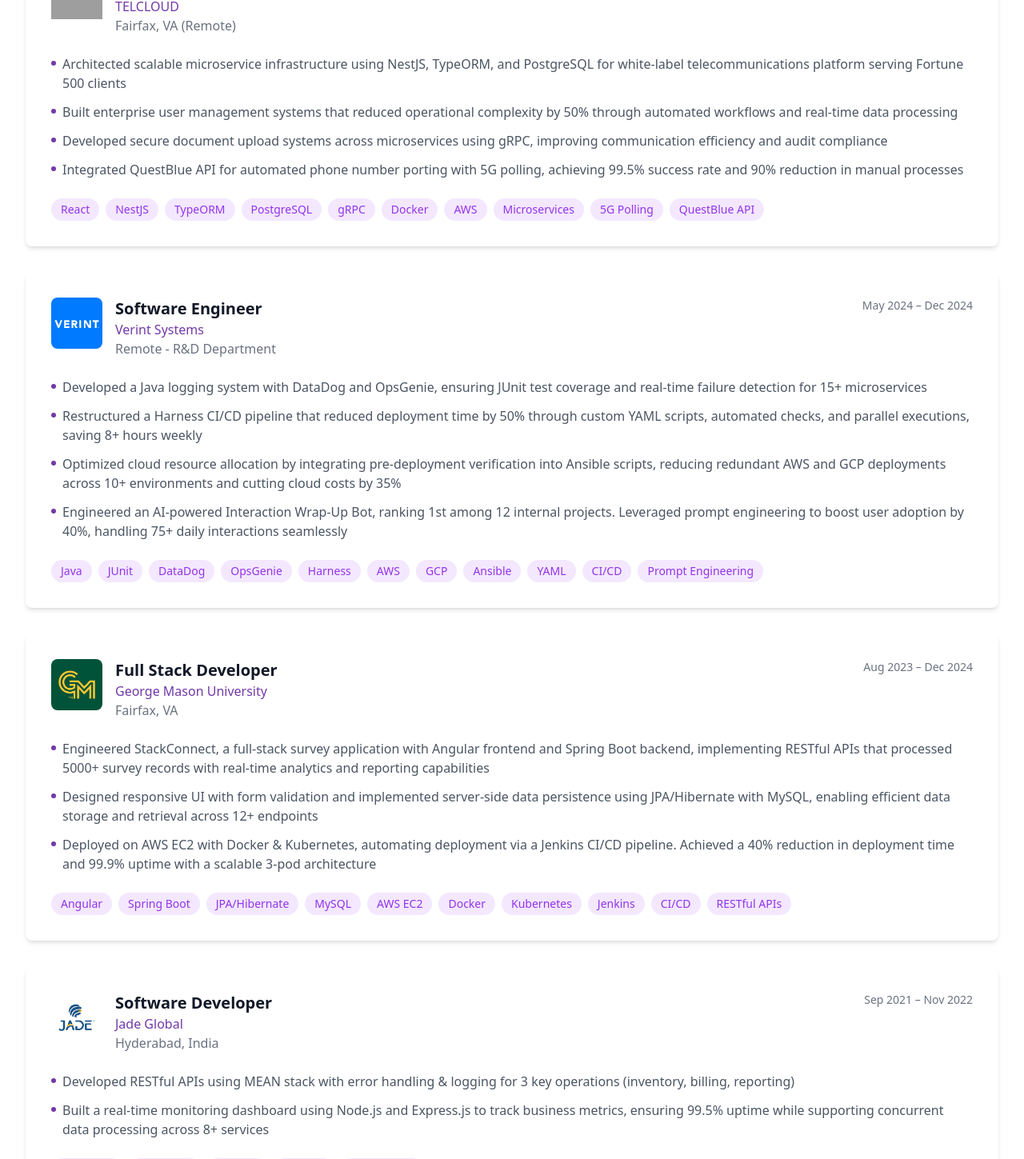
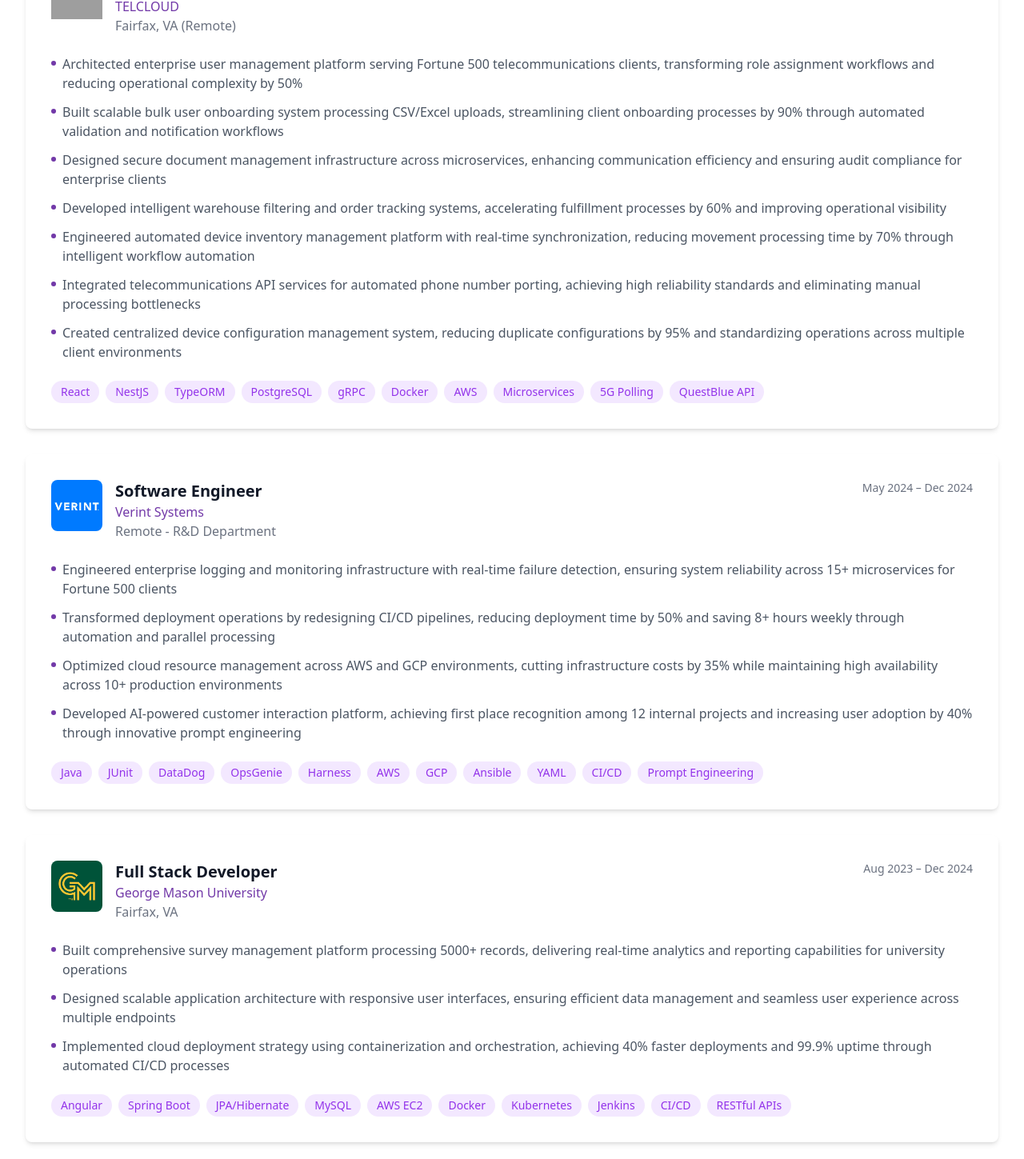
Before and after one commit to ashwithamary/portfolio-v2, a React (Vite) app: page / in a window 1280 px wide. Shown: the part 2180-3629 px from the top of the page at 80% size. Built offline with nearby package versions, Linux system fonts and the light colour scheme; no server answers; grey boxes are pictures that could not be loaded.

Commit message:
Revise experience achievements for clarity and impact

```diff
--- a/src/components/sections/Experience.jsx
+++ b/src/components/sections/Experience.jsx
@@ -1,6 +1,7 @@
 import SectionTitle from '../shared/SectionTitle';
 
 const Experience = () => {
+
   const experiences = [
     {
       title: 'Full Stack Engineer',
@@ -9,10 +10,13 @@
       location: 'Fairfax, VA (Remote)',
       period: 'Apr 2025 – Present',
       achievements: [
-        'Architected scalable microservice infrastructure using NestJS, TypeORM, and PostgreSQL for white-label telecommunications platform serving Fortune 500 clients',
-        'Built enterprise user management systems that reduced operational complexity by 50% through automated workflows and real-time data processing',
-        'Developed secure document upload systems across microservices using gRPC, improving communication efficiency and audit compliance',
-        'Integrated QuestBlue API for automated phone number porting with 5G polling, achieving 99.5% success rate and 90% reduction in manual processes'
+        'Architected enterprise user management platform serving Fortune 500 telecommunications clients, transforming role assignment workflows and reducing operational complexity by 50%',
+        'Built scalable bulk user onboarding system processing CSV/Excel uploads, streamlining client onboarding processes by 90% through automated validation and notification workflows',
+        'Designed secure document management infrastructure across microservices, enhancing communication efficiency and ensuring audit compliance for enterprise clients',
+        'Developed intelligent warehouse filtering and order tracking systems, accelerating fulfillment processes by 60% and improving operational visibility',
+        'Engineered automated device inventory management platform with real-time synchronization, reducing movement processing time by 70% through intelligent workflow automation',
+        'Integrated telecommunications API services for automated phone number porting, achieving high reliability standards and eliminating manual processing bottlenecks',
+        'Created centralized device configuration management system, reducing duplicate configurations by 95% and standardizing operations across multiple client environments'
       ],
       technologies: ['React', 'NestJS', 'TypeORM', 'PostgreSQL', 'gRPC', 'Docker', 'AWS', 'Microservices', '5G Polling', 'QuestBlue API']
     },
@@ -23,10 +27,10 @@
       location: 'Remote - R&D Department',
       period: 'May 2024 – Dec 2024',
       achievements: [
-        'Developed a Java logging system with DataDog and OpsGenie, ensuring JUnit test coverage and real-time failure detection for 15+ microservices',
-        'Restructured a Harness CI/CD pipeline that reduced deployment time by 50% through custom YAML scripts, automated checks, and parallel executions, saving 8+ hours weekly',
-        'Optimized cloud resource allocation by integrating pre-deployment verification into Ansible scripts, reducing redundant AWS and GCP deployments across 10+ environments and cutting cloud costs by 35%',
-        'Engineered an AI-powered Interaction Wrap-Up Bot, ranking 1st among 12 internal projects. Leveraged prompt engineering to boost user adoption by 40%, handling 75+ daily interactions seamlessly'
+        'Engineered enterprise logging and monitoring infrastructure with real-time failure detection, ensuring system reliability across 15+ microservices for Fortune 500 clients',
+        'Transformed deployment operations by redesigning CI/CD pipelines, reducing deployment time by 50% and saving 8+ hours weekly through automation and parallel processing',
+        'Optimized cloud resource management across AWS and GCP environments, cutting infrastructure costs by 35% while maintaining high availability across 10+ production environments',
+        'Developed AI-powered customer interaction platform, achieving first place recognition among 12 internal projects and increasing user adoption by 40% through innovative prompt engineering'
       ],
       technologies: ['Java', 'JUnit', 'DataDog', 'OpsGenie', 'Harness', 'AWS', 'GCP', 'Ansible', 'YAML', 'CI/CD', 'Prompt Engineering']
     },
@@ -37,9 +41,9 @@
       location: 'Fairfax, VA',
       period: 'Aug 2023 – Dec 2024',
       achievements: [
-        'Engineered StackConnect, a full-stack survey application with Angular frontend and Spring Boot backend, implementing RESTful APIs that processed 5000+ survey records with real-time analytics and reporting capabilities',
-        'Designed responsive UI with form validation and implemented server-side data persistence using JPA/Hibernate with MySQL, enabling efficient data storage and retrieval across 12+ endpoints',
-        'Deployed on AWS EC2 with Docker & Kubernetes, automating deployment via a Jenkins CI/CD pipeline. Achieved a 40% reduction in deployment time and 99.9% uptime with a scalable 3-pod architecture'
+        'Built comprehensive survey management platform processing 5000+ records, delivering real-time analytics and reporting capabilities for university operations',
+        'Designed scalable application architecture with responsive user interfaces, ensuring efficient data management and seamless user experience across multiple endpoints',
+        'Implemented cloud deployment strategy using containerization and orchestration, achieving 40% faster deployments and 99.9% uptime through automated CI/CD processes'
       ],
       technologies: ['Angular', 'Spring Boot', 'JPA/Hibernate', 'MySQL', 'AWS EC2', 'Docker', 'Kubernetes', 'Jenkins', 'CI/CD', 'RESTful APIs']
     },
@@ -50,8 +54,8 @@
       location: 'Hyderabad, India',
       period: 'Sep 2021 – Nov 2022',
       achievements: [
-        'Developed RESTful APIs using MEAN stack with error handling & logging for 3 key operations (inventory, billing, reporting)',
-        'Built a real-time monitoring dashboard using Node.js and Express.js to track business metrics, ensuring 99.5% uptime while supporting concurrent data processing across 8+ services'
+        'Developed robust API infrastructure for core business operations including inventory, billing, and reporting systems with comprehensive error handling and logging',
+        'Built real-time business intelligence dashboard providing operational insights and ensuring 99.5% system uptime while supporting concurrent data processing across multiple services'
       ],
       technologies: ['MongoDB', 'Express.js', 'Angular', 'Node.js', 'RESTful APIs']
     }
```
